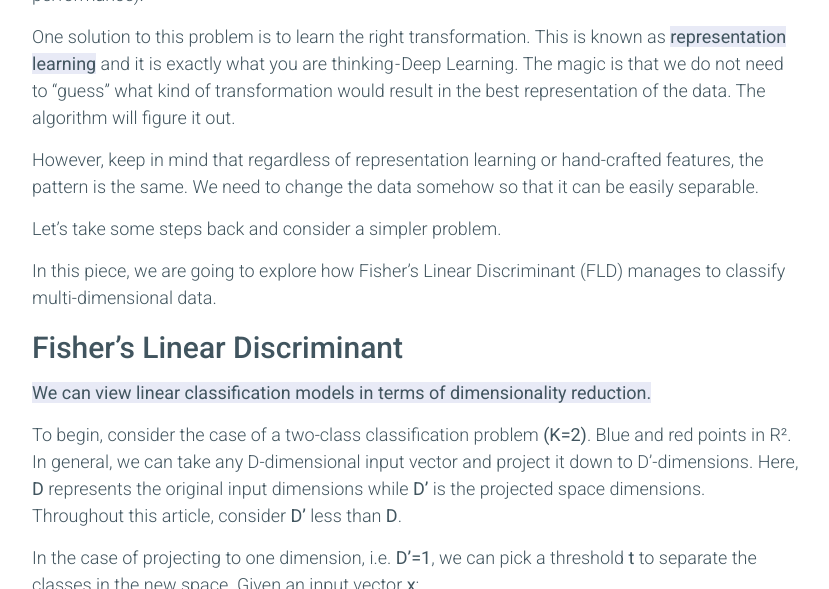
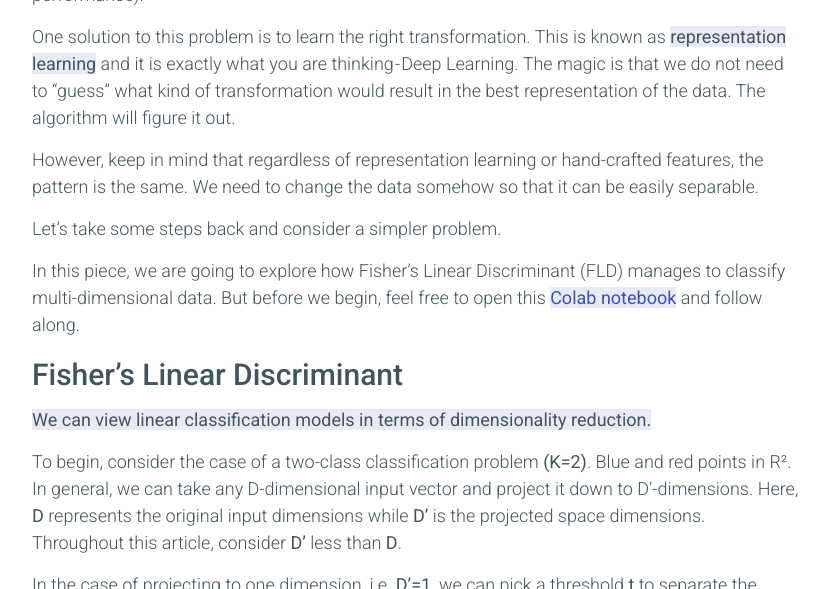
Before and after one commit to sthalles/sthalles.github.io, a Jekyll site: the page built from _posts/2019-01-03-fisher-linear-discriminant.markdown, in a window 1280 px wide and 900 px high, scrolled down 1796 px, cut to the strip 0-589 px from the top of the window. Shown: the whole strip, without its empty margins (224-1053 px from the left). Built offline with Jekyll 4.4.1, drawn with Linux system fonts in a browser that asks for light colours; nearby versions of some CDN libraries; comment, search, counter and statistics services are not loaded; some of the changed text lies outside the part shown.

Commit message:
added reference and colab notebook link

```diff
--- a/_posts/2019-01-03-fisher-linear-discriminant.markdown
+++ b/_posts/2019-01-03-fisher-linear-discriminant.markdown
@@ -35,7 +35,7 @@ However, keep in mind that regardless of representation learning or hand-crafted
 
 Let's take some steps back and consider a simpler problem.
 
-In this piece, we are going to explore how Fisher's Linear Discriminant (FLD) manages to classify multi-dimensional data.
+In this piece, we are going to explore how Fisher's Linear Discriminant (FLD) manages to classify multi-dimensional data. But before we begin, feel free to open this [***Colab notebook***](https://github.com/sthalles/fishers-linear-discriminant/blob/master/Fishers_Multiclass.ipynb) and follow along.
 
 ## Fisher's Linear Discriminant
 
@@ -168,4 +168,7 @@ Using MNIST as a toy testing dataset. If we choose to reduce the original input
   <img name="sn_algorithm" class="img-responsive center-block" src="{{ site.url }}/assets/fisher-ld/mnist-3d.png" alt="Spectral Norm algorithm">
 </figure>
 
+This article is based on **chapter 4.1.6** of [Pattern Recognition and Machine Learning](https://www.amazon.com/Pattern-Recognition-Learning-Information-Statistics/dp/0387310738).
+*Book by Christopher Bishop*
+
 Thanks for reading!
```
